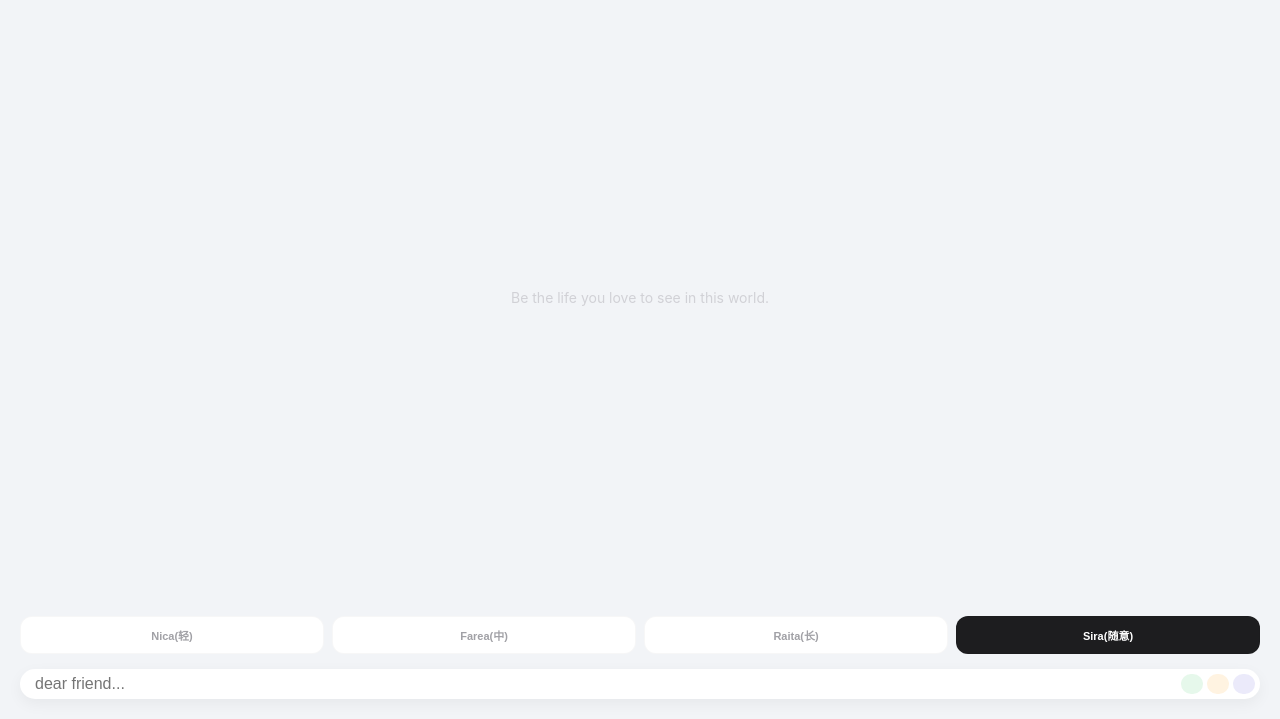
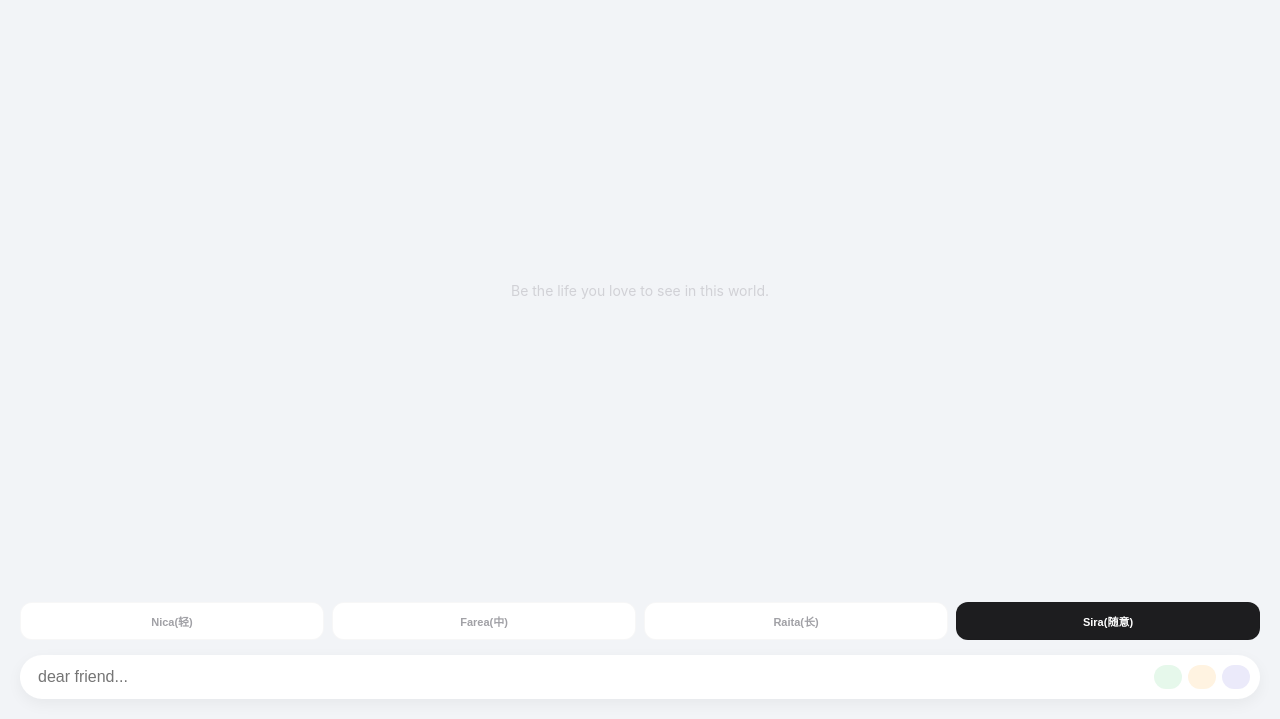
Before and after one commit to ZhenZhen0609/Oh-here-s-a-thing, a plain HTML site: page index.html in a window 1280 px wide. Shown: the part 81-800 px from the top of the page. Drawn offline with Linux system fonts and the light colour scheme.

Commit message:
Update index.html

```diff
--- a/index.html
+++ b/index.html
@@ -116,11 +116,11 @@
         }
         .picker-btn.primary { background: var(--text-main); color: white; }
 
-        /* 输入条：精简文案适配手机 */
+        /* 输入条：调整纵向填充使其与上方按钮等高 */
         .input-bar {
             background: #fff;
-            border-radius: 18px;
-            padding: 5px 5px 5px 15px;
+            border-radius: 22px;
+            padding: 10px 10px 10px 18px; /* 增加上下和左右间距 */
             display: flex;
             align-items: center;
             gap: 8px;
@@ -136,10 +136,10 @@
             min-width: 0;
         }
 
-        .emit-group { display: flex; gap: 4px; }
+        .emit-group { display: flex; gap: 6px; }
         .emit-btn {
-            padding: 10px 11px;
-            border-radius: 12px;
+            padding: 12px 14px; /* 扩大了点击区域和视觉占比 */
+            border-radius: 14px;
             border: none;
             font-size: 11px;
             font-weight: 700;
```
